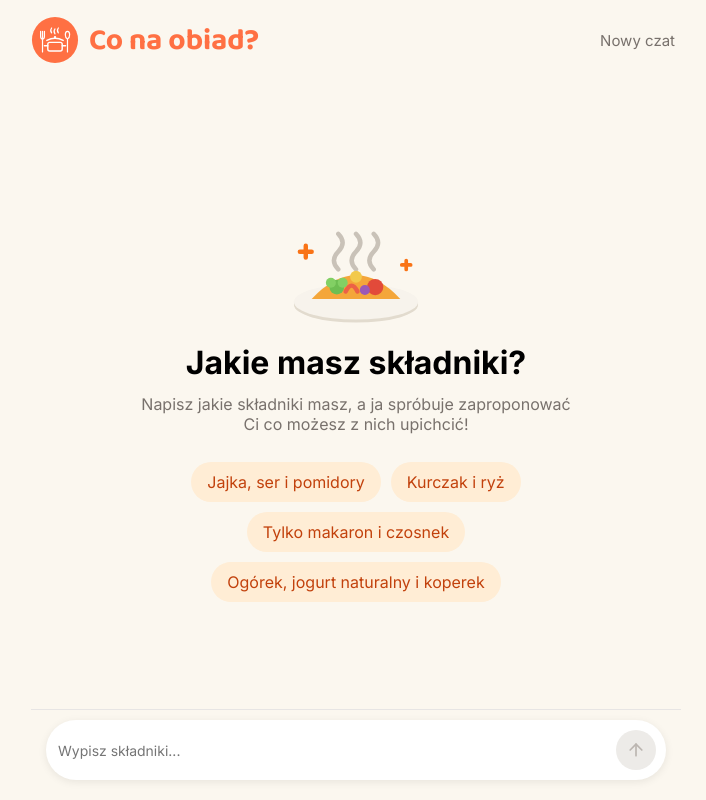
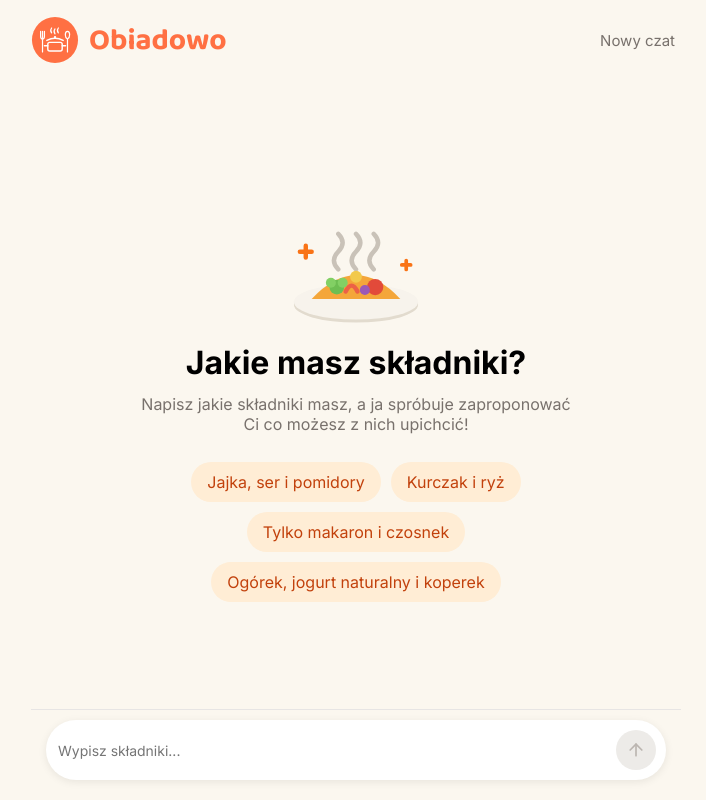
Before and after one commit to majkab8/Obiadowo, a React (Vite) app in the folder frontend/: page / in a window 1280 px wide. Shown: the whole page, without its empty margins (284-990 px from the left). Built offline with nearby package versions, Linux system fonts and the light colour scheme; no server answers.

Commit message:
Changed name in Header.jsx
Changed name of the app from "Co na obiad?" to "Obiadowo".

```diff
--- a/frontend/src/components/Header.jsx
+++ b/frontend/src/components/Header.jsx
@@ -7,7 +7,7 @@ function Header({ onReset }) {
         <LogoIcon />
       </div>
       <div className="header-text">
-        <h2>Co na obiad?</h2>
+        <h2>Obiadowo</h2>
       </div>
       <button className="header-button" onClick={onReset}>
         Nowy czat
```
